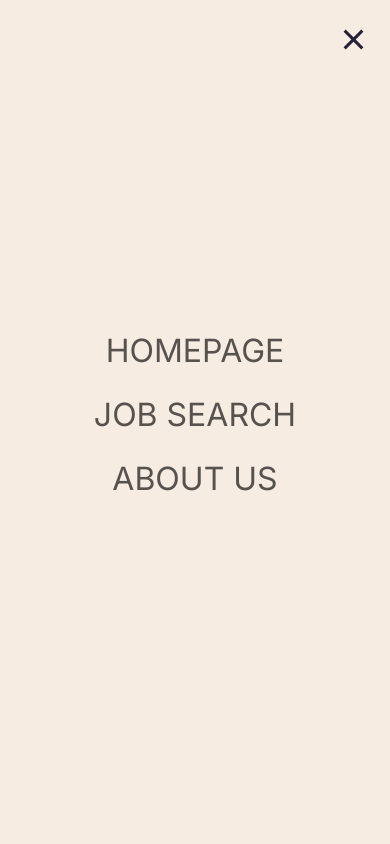
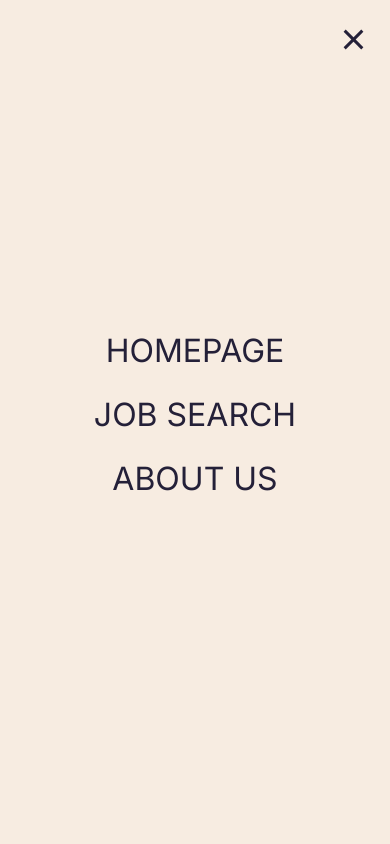
Before and after one commit to gitHubTiagoMarques/officium, a React (Create React App) app: page / in a window 390 px wide. Both pictures are taken after a click on the button 353 px from the left and 38 px from the top of the page. Shown: the top 844 px of the page. Built offline with nearby package versions, Linux system fonts and the light colour scheme.

Commit message:
navbar terminada e scroll lock mobile feito

```diff
--- a/src/App.css
+++ b/src/App.css
@@ -21,6 +21,22 @@ button{
   outline: none !important;
   border: none !important;
 }
+@media (max-width: 575px) {
+  .homepage{
+    position: relative;
+    overflow-y: auto;
+    overscroll-behavior-y: contain;
+    scroll-snap-type: y mandatory;
+    height: 100vh;
+    width: 100%;
+    overflow-x: hidden;
+    scroll-padding: 5rem;
+  }
+  .snap{
+    scroll-snap-align: start;
+  }
+}
+
 
 /*navbar*/
 .navbar-toggler:focus{
@@ -49,7 +65,7 @@ nav{
 }
 
 @media (min-width: 993px) {
-  .nav-link{
+  .link{
     color: #F7ECE1 !important;
     font-size: 1.5rem !important;
     margin-right: 10px;
@@ -65,9 +81,10 @@ nav{
 @media (max-width: 992px) {
   .links{
     margin: auto;
-    color: #F7ECE1;
   }
-
+  .link{
+    color: #242038;
+  }
   .navbar-collapse {
     position: absolute;
     top: 0;
--- a/src/components/carro.js
+++ b/src/components/carro.js
@@ -12,7 +12,7 @@ class Carro extends Component {
     render(){
         return(
 
-        <Carousel autoPlay interval={5000} infiniteLoop className={"text-white showArrows={true} onChange={onChange} onClickItem={onClickItem} "}>
+        <Carousel autoPlay interval={5000} infiniteLoop className={"text-white snap showArrows={true} onChange={onChange} onClickItem={onClickItem} "}>
             <div className={"carro"}>
             <div className={"col-sm-7 carroinfo"}>
             <h2 className={'titlecarro'}>Cost of living</h2>
--- a/src/components/comparison.js
+++ b/src/components/comparison.js
@@ -5,7 +5,7 @@ const Index = index;
 class Comparison extends Component{
     render(){
         return(
-            <div className={"comparison"}>
+            <div className={"comparison snap"}>
                 <span   id="comparison"></span>
                 <h1>Compare the quality of life</h1>
                 <h2>Between Portugal and other countries</h2>
--- a/src/components/hero.js
+++ b/src/components/hero.js
@@ -3,7 +3,7 @@ import image from "../assets/hero.png"
 import { Comparison } from "./comparison"
 export function Hero (){
     return(
-        <section className={"hero"}>
+        <section className={"hero snap"}>
             <img src={image}/>
             <div className="all">
             <div className={"col-sm-3 why"}>
--- a/src/components/navbar.js
+++ b/src/components/navbar.js
@@ -1,18 +1,19 @@
 import Container from 'react-bootstrap/Container';
 import Nav from 'react-bootstrap/Nav';
 import Navbar from 'react-bootstrap/Navbar';
+import {Link} from "react-router-dom";
 
 function Navv() {
     return (
         <Navbar expand="lg" className={'nav sticky-top'}>
             <Container>
-                <Navbar.Brand href="#home"><strong>OFFICIUM</strong></Navbar.Brand>
+                <Link to={'/'}><Navbar.Brand><strong>OFFICIUM</strong></Navbar.Brand></Link>
                 <Navbar.Toggle aria-controls="basic-navbar-nav" />
                 <Navbar.Collapse id="basic-navbar-nav">
                     <Nav className="me-auto links">
-                        <Nav.Link href="#home">HOMEPAGE</Nav.Link>
-                        <Nav.Link href="#link">JOB SEARCH</Nav.Link>
-                        <Nav.Link href="#link">ABOUT US</Nav.Link>
+                        <Nav.Link className={'d-lg-none'}><Link to={'/'}><span className={'link'}>HOMEPAGE</span></Link></Nav.Link>
+                        <Nav.Link><Link to={'/Finder'}><span className={'link'}>JOB SEARCH</span></Link></Nav.Link>
+                        <Nav.Link><Link to={'/About'}><span className={'link'}>ABOUT US</span></Link></Nav.Link>
                     </Nav>
                 </Navbar.Collapse>
             </Container>
--- a/src/components/nowadays.js
+++ b/src/components/nowadays.js
@@ -1,7 +1,7 @@
 import image from "../assets/nowadays.png"
 export function Nowadays (){
     return (
-        <section className={'row nowadays'}>
+        <section className={'row nowadays snap'}>
             <div className={'col-sm-12 col-md-6'}>
                 <h1 className={'titlecarro'}>Nowadays... <br/> It’s different</h1>
                 <p className={'subnowadays'}>It used to be that living in the cities was the best option for people looking for new job opportunities or to pursue a career in any new market, like tech.</p>
```
